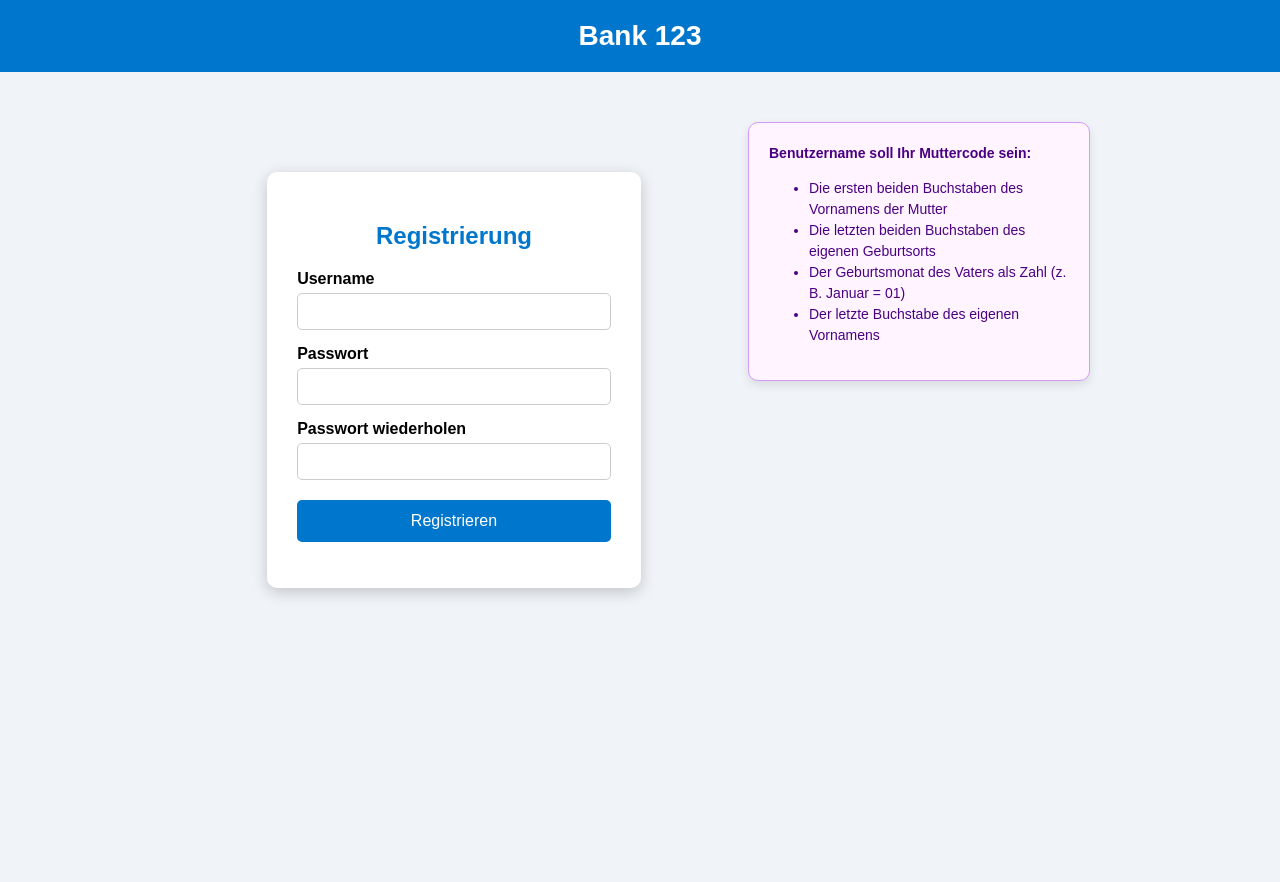
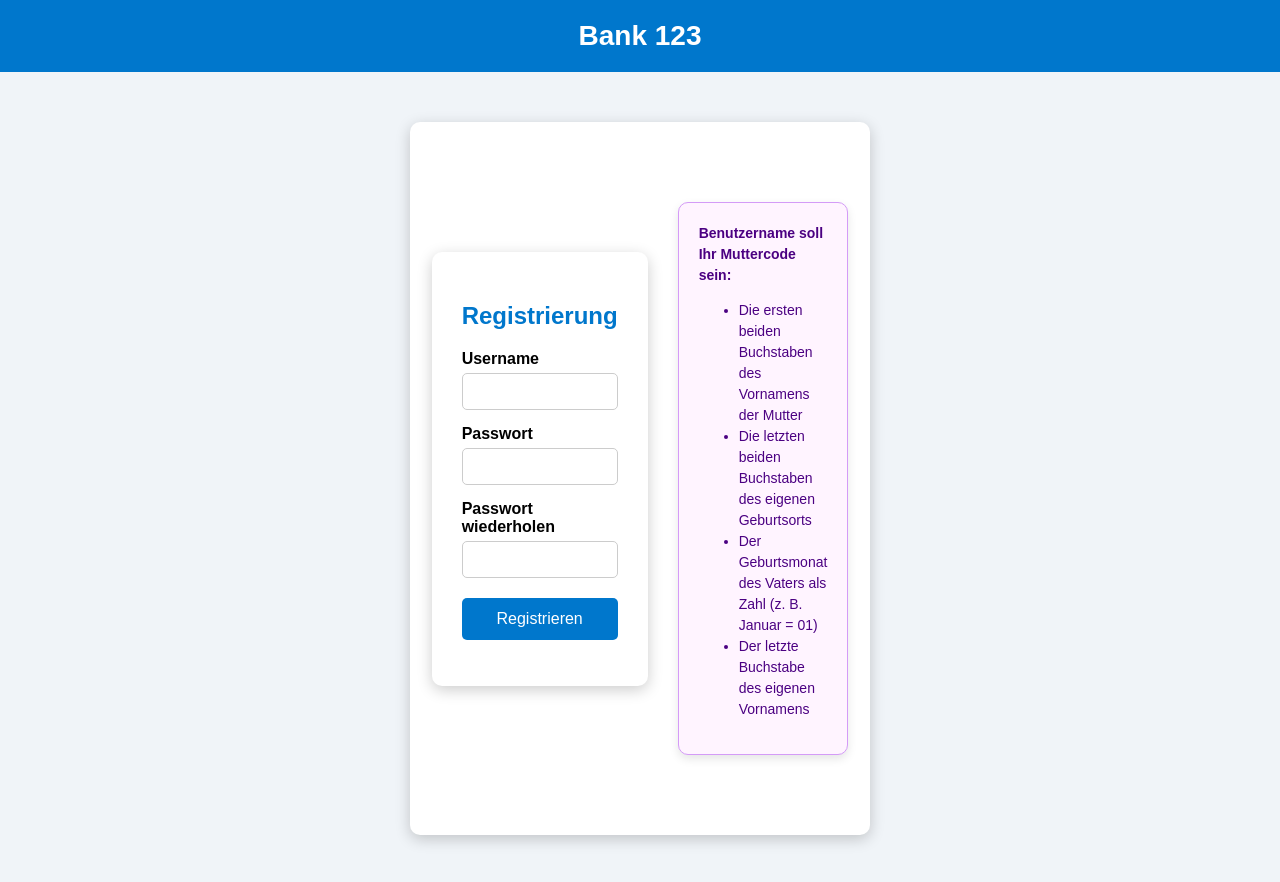
Before and after one commit to Webseite30/Webseite30.github.io, a website: page index.html in a window 1280 px wide. Before the commit the page ends 800 px from the top, so only its background shows below. Drawn offline with Linux system fonts and the light colour scheme.

Commit message:
Change registerScreen div class to container

```diff
--- a/index.html
+++ b/index.html
@@ -122,7 +122,7 @@
 
 <!-- Registrierung -->
 <!-- Registrierung + Info Box -->
-<div id="registerScreen" class="screen active">
+<div id="registerScreen" class="container active">
   <div class="main-container">
 
     <!-- Registrierung Formular -->
```
